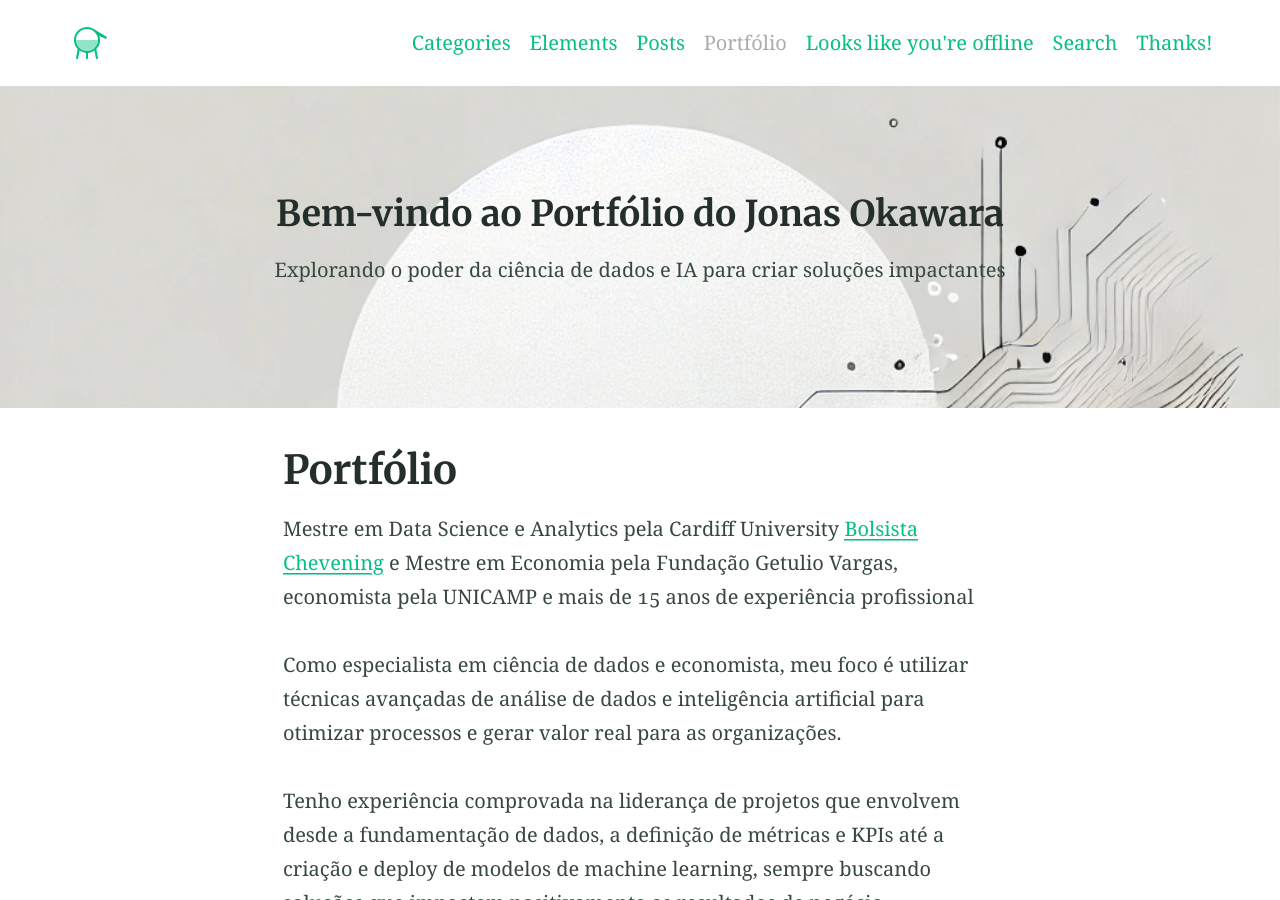
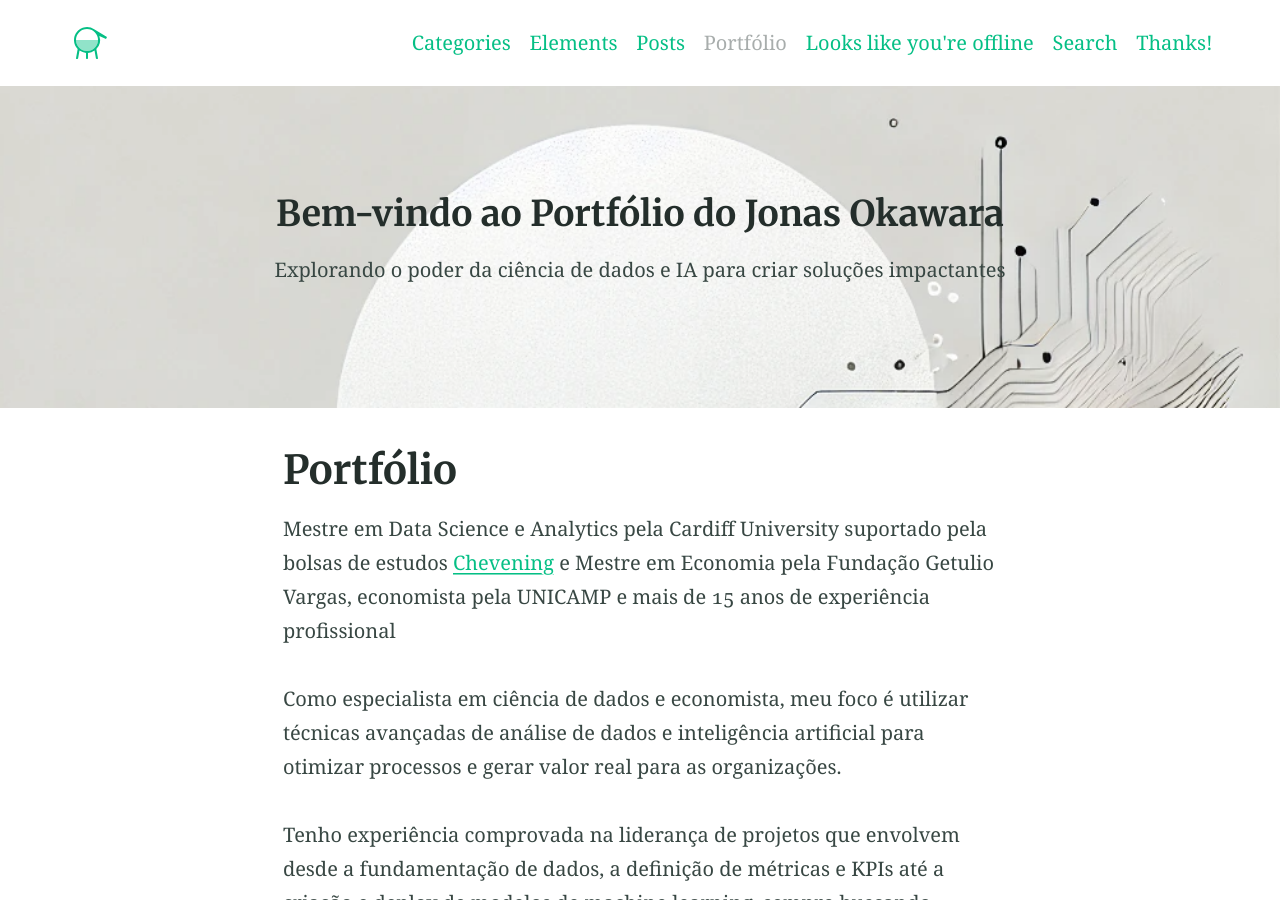
Before and after one commit to JonasMok/JonasMok, a Jekyll site: the page built from index.md, in a window 1280 px wide and 900 px high. Built offline with Jekyll 4.4.1, drawn with Linux system fonts in a browser that asks for light colours.

Commit message:
Update index.md

```diff
--- a/index.md
+++ b/index.md
@@ -7,7 +7,7 @@ feature_image: "assets/wabi-sabi-2.png"
 excerpt: "Sou um cientista de dados com experiência em desenvolver e implementar soluções avançadas de dados e IA para resolver problemas complexos de negócios. Com uma abordagem orientada por dados e análise econômica, eu transformo insights em estratégias acionáveis para promover crescimento e inovação."
 ---
 
-Mestre em Data Science e Analytics pela Cardiff University [Bolsista Chevening](https://www.chevening.org/scholarships/) e Mestre em Economia pela Fundação Getulio Vargas, economista pela UNICAMP e mais de 15 anos de experiência profissional
+Mestre em Data Science e Analytics pela Cardiff University suportado pela bolsas de estudos [Chevening](https://www.chevening.org/scholarships/) e Mestre em Economia pela Fundação Getulio Vargas, economista pela UNICAMP e mais de 15 anos de experiência profissional
 
 Como especialista em ciência de dados e economista, meu foco é utilizar técnicas avançadas de análise de dados e inteligência artificial para otimizar processos e gerar valor real para as organizações.
 
```
